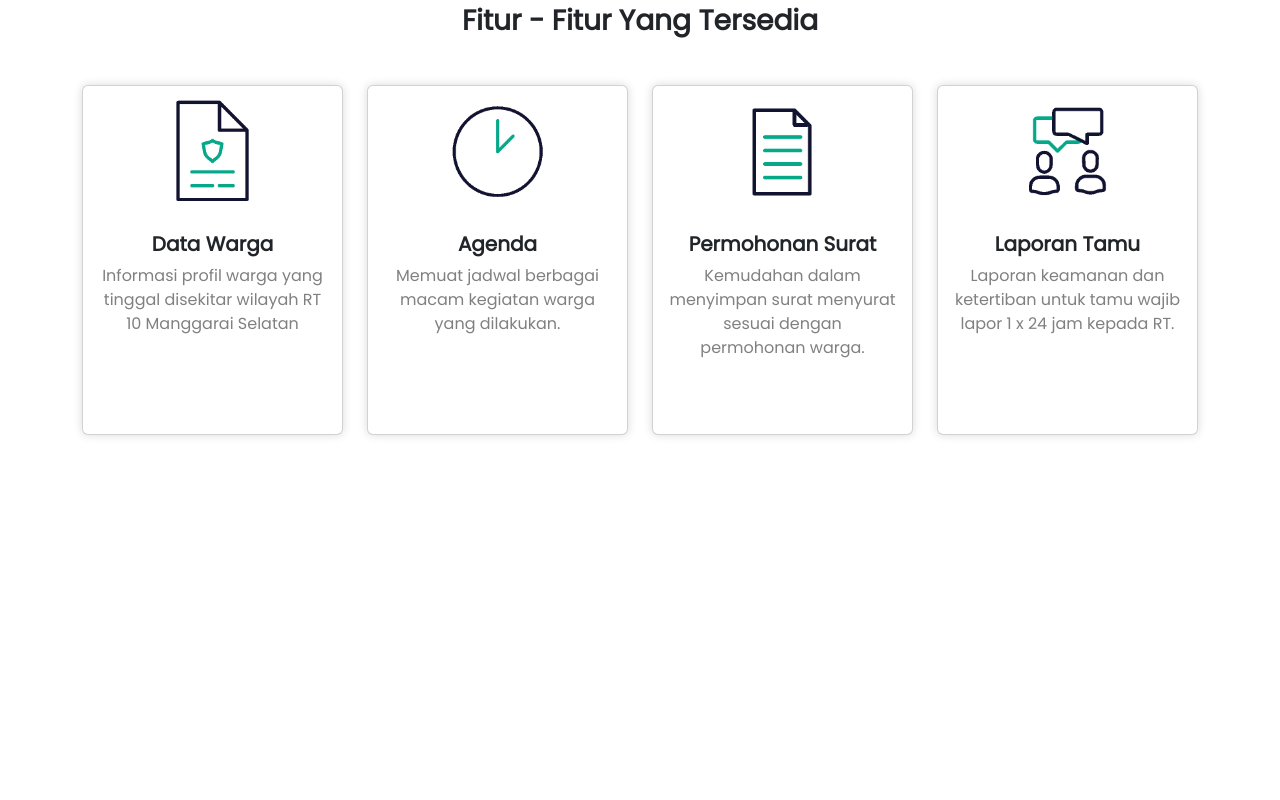
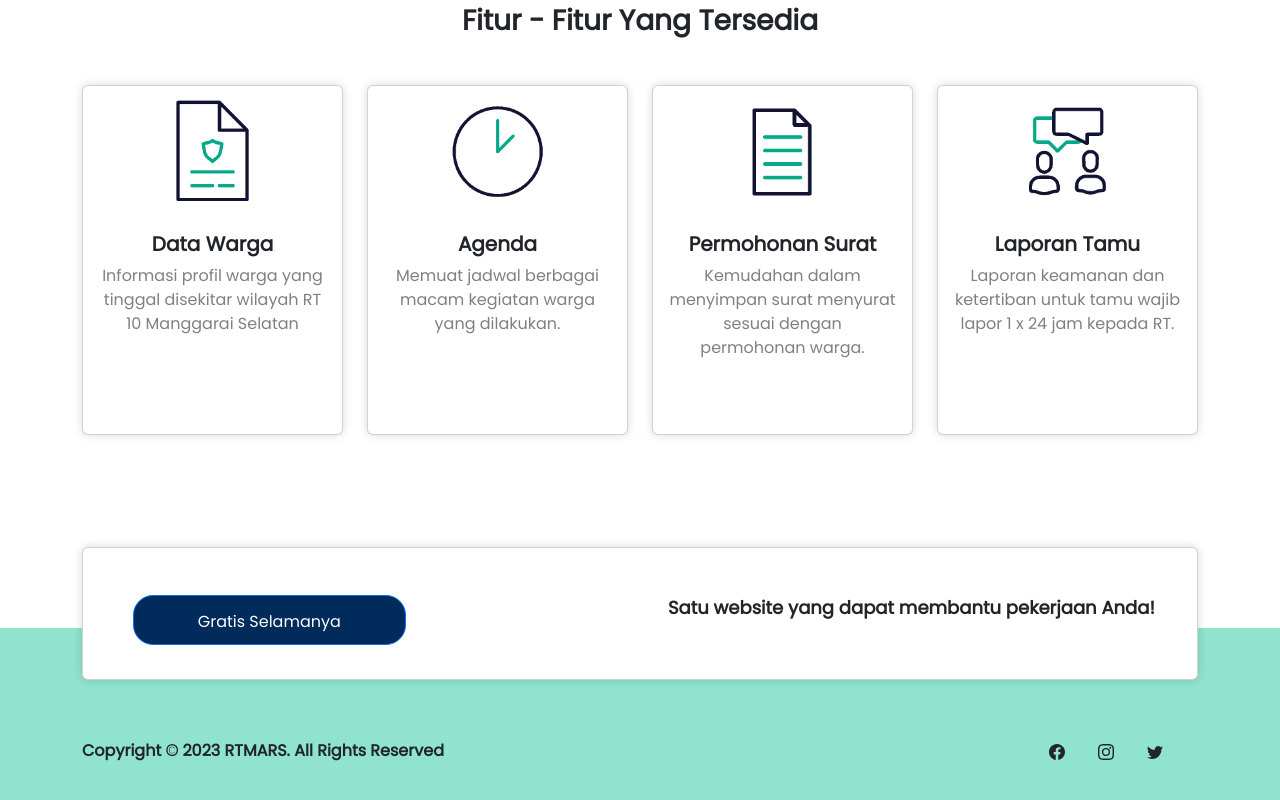
Before and after one commit to safiratyas/rtmars-frontend, a React (Create React App) app: page / in a window 1280 px wide. Shown: the part 572-1372 px from the top of the page. Before the commit the page ends 1055 px from the top, so only its background shows below. Built offline with nearby package versions, Linux system fonts and the light colour scheme.

Commit message:
add: footer for homepage

```diff
--- a/package.json
+++ b/package.json
@@ -12,6 +12,7 @@
     "react": "^18.2.0",
     "react-bootstrap": "^2.7.2",
     "react-dom": "^18.2.0",
+    "react-icons": "^4.8.0",
     "react-redux": "^8.0.5",
     "react-router-dom": "^6.8.2",
     "react-scripts": "5.0.1",
--- a/src/components/Cards/Description/CardDesc.scss
+++ b/src/components/Cards/Description/CardDesc.scss
@@ -39,7 +39,7 @@ $dark-green: #06A788;
 
   .interest-title {
     font-weight: bold;
-    font-size: 20px;
+    font-size: 18px;
   }
 
   .interest-btn {
--- a/src/components/Cards/Description/CardInterest.jsx
+++ b/src/components/Cards/Description/CardInterest.jsx
@@ -7,11 +7,11 @@ function CardInterest() {
       <Card className="interest-description">
         <Row>
           <Col xs={6}>
-            <Button className="interest-btn" href="/login" style={{ marginLeft: '50px', paddingTop: '2.5%' }}>Free Forever</Button>
+            <Button className="interest-btn" href="/login" style={{ marginLeft: '50px', paddingTop: '2.5%' }}>Gratis Selamanya</Button>
           </Col>
           <Col xs={6}>
             <Card.Body>
-              <Card.Title className="interest-title">One app that can change your life to the fullest!</Card.Title>
+              <Card.Title className="interest-title">Satu website yang dapat membantu pekerjaan Anda!</Card.Title>
             </Card.Body>
           </Col>
         </Row>
--- /dev/null
+++ b/src/components/Footer/Footer.jsx
@@ -0,0 +1,24 @@
+import { Container, Row, Col } from 'react-bootstrap';
+import { BsFacebook, BsInstagram, BsTwitter } from 'react-icons/bs';
+import './Footer.scss';
+
+function Footer() {
+  return (
+    <div className="list-footer mt-5">
+      <Container className="container-footer mt-5">
+        <Row className="row-footer">
+          <Col xs={10} style={{ fontWeight: 'bold' }}>
+            Copyright &copy; 2023 RTMARS. All Rights Reserved
+          </Col>
+          <Col xs={2} className="list-app mb-5">
+            <BsFacebook style={{ margin: '0 10% 0 10%' }} />
+            <BsInstagram style={{ margin: '0 10% 0 10%' }} />
+            <BsTwitter style={{ margin: '0 10% 0 10%' }} />
+          </Col>
+        </Row>
+      </Container>
+    </div>
+  )
+}
+
+export default Footer;
--- /dev/null
+++ b/src/components/Footer/Footer.scss
@@ -0,0 +1,10 @@
+.list-footer {
+    background-color: #8FE3CF;
+  }
+
+  .container-footer {
+    .row-footer {
+      padding-top: 10%;
+      padding-bottom: 2%;
+    }
+  }
--- a/src/components/Header/Header.jsx
+++ b/src/components/Header/Header.jsx
@@ -1,4 +1,4 @@
-// import { Link } from 'react-router-dom';
+import { Link } from 'react-router-dom';
 import { Button, Container, Row, Col } from 'react-bootstrap';
 import './Header.scss';
 
@@ -12,9 +12,9 @@ function Header() {
         <Col xs={6} className="list-desc">
           <h3>Apa itu RTMARS?</h3>
           <p>RTMARS adalah website yang dibuat untuk memudahkan Rukun Tetangga (RT) dalam mengarsipkan dokumen - dokumen warga. Website ini akan menjadi acuan bagi RT saat mem-validasi data dan memudahkan saat menginput permohonan surat.</p>
-          {/* <Link to={`/users/list/${userData.id}`}> */}
-          <Button variant="primary" className="list-btn">Mulai</Button>
-          {/* </Link> */}
+          <Link to={"/login"}>
+            <Button variant="primary" className="list-btn">Mulai</Button>
+          </Link>
         </Col>
       </Row>
     </Container>
--- a/src/pages/Homepage.jsx
+++ b/src/pages/Homepage.jsx
@@ -2,6 +2,8 @@ import React from "react";
 import NavbarHomepage from "../components/Navbar/NavbarHome";
 import Header from "../components/Header/Header";
 import CardDescription from "../components/Cards/Description/CardDescription";
+import CardInterest from "../components/Cards/Description/CardInterest";
+import Footer from "../components/Footer/Footer";
 
 function Homepage() {
   return (
@@ -9,6 +11,8 @@ function Homepage() {
       <NavbarHomepage />
       <Header />
       <CardDescription />
+      <CardInterest />
+      <Footer />
     </>
   )
 }
```
Also changed, not shown: 1 other file (tests, documents, lock files or other folders).
